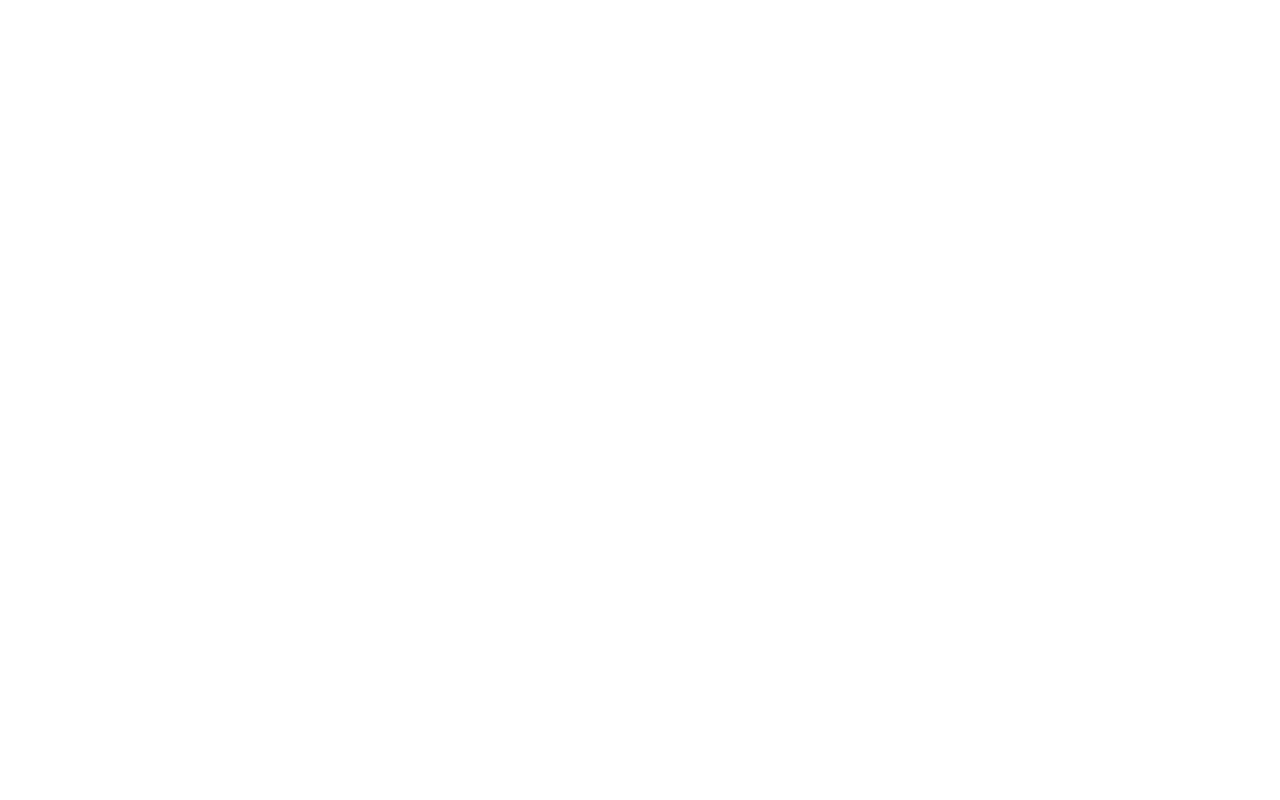
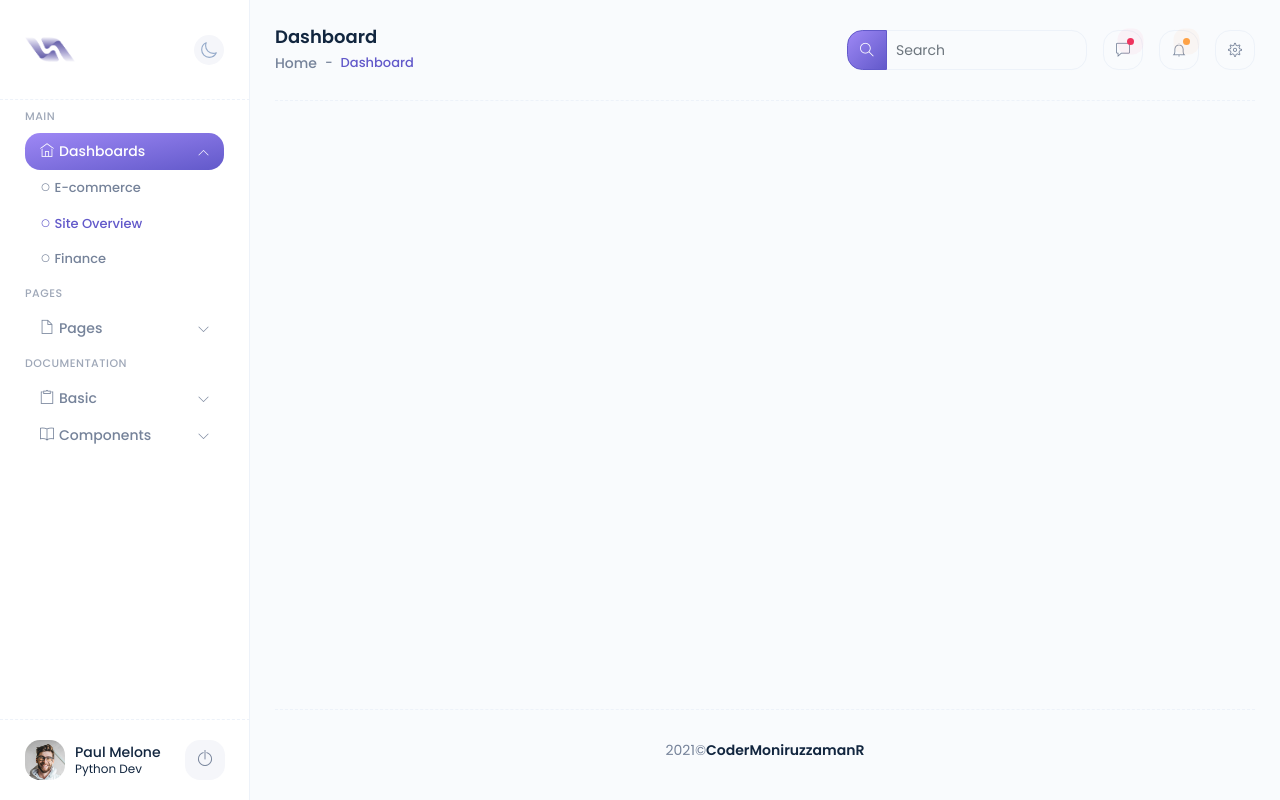
Before and after one commit to CoderMoniruzzzmanR/admin-html, a plain HTML site: page overview.html in a window 1280 px wide. Drawn offline with Linux system fonts and the light colour scheme.

Commit message:
site overview start

```diff
--- a/assets/sass/_core.scss
+++ b/assets/sass/_core.scss
@@ -55,19 +55,22 @@ p{
 ::-webkit-scrollbar {
     width: 6px;
     height: 4px;
+    border-radius: 6px;
 }
 ::-webkit-scrollbar-track{
-    background: var(--scroll-bg);
+    border-radius: 6px;
 }
 ::-webkit-scrollbar-thumb{
-    background-color: var(--scroll-thumb-bg) ;
+    background-color: var( --scroll-thumb-bg-primary) ;
     border-radius: 6px;
 }
 body::-webkit-scrollbar{
-    width: 8px;
+    width: 10px;
+    border-radius: 6px;
 }
 body::-webkit-scrollbar-track{
     background: var(--scroll-bg);
+    border-radius: 6px;
 }
 body::-webkit-scrollbar-thumb{
     background-color: var(--scroll-thumb-bg) ;
@@ -244,6 +247,14 @@ body::-webkit-scrollbar-thumb{
 
 }
 //margin and padding
+@media only screen and (max-width: 1400px) {
+    .col-xl-mt{
+        margin-top: 25px;
+    }
+}
+.mt-25{
+    margin-top: 25px;
+}
 
 .mt-30{
     margin-top: 30px;
--- a/assets/sass/_header.scss
+++ b/assets/sass/_header.scss
@@ -53,7 +53,7 @@
         align-items: center;
         width: 100%;
         .container-fluid{
-            padding: 0px 30px;
+            padding: 0px 25px;
             flex-direction: row;
             display: flex;
             justify-content: space-between;
--- a/assets/sass/_root.scss
+++ b/assets/sass/_root.scss
@@ -6,6 +6,7 @@
 
     --scroll-bg:#eaefff;
     --scroll-thumb-bg:#9e88f5;
+    --scroll-thumb-bg-primary:rgba(98, 89, 202, 0.185);
 
     --base-color-primary:#76839a;
     --base-color-secondary: #6259ca;
@@ -36,7 +37,7 @@
     --bs-gray-300 :#b1c2d9;
 
     --bs-gray-500: #76839a;
-    --margin-top-footer: 0px 30px;
+    --margin-top-footer: 0px 25px;
     --tabnav-active-bg: #eaefff;
     --ellipsis-hover-bg: #9e88f5;
 }
@@ -45,6 +46,7 @@
 .dark-theme{
     --scroll-bg:#212130;
     --scroll-thumb-bg:#9e88f5;
+    --scroll-thumb-bg-primary:#17171E;
 
     --body-bg: #17171E;
     --base-color: #fff;
--- a/assets/sass/_sidebar.scss
+++ b/assets/sass/_sidebar.scss
@@ -63,7 +63,7 @@
                 font-size: 14px;
                 padding: 0px;
                 color: var(--base-color-primary);
-                padding: 0.5rem 1rem;
+                padding: 8px 15px;
                 cursor: pointer;
                 &:hover{
                     color: var(--base-color-secondary);
@@ -81,7 +81,6 @@
             }
             .icon{
                 margin-right: 5px;
-
             }
             .icon-chevron{
                 margin-top: 6px;
@@ -103,11 +102,14 @@
                 align-items: center;
                 .sub-menu-link{
                     display: block;
-                    padding: 0.5rem 1.75rem;
+                    padding: 8px 15px;
                     font-size: 13px;
                     font-weight: 500;
                     color: var(--base-color-primary);
                     cursor: pointer;
+                    .icon{
+                        margin-right: 0px;
+                    }
                 }
                 &:hover{
                     color: var(--base-color-secondary);
--- a/assets/sass/_theme.scss
+++ b/assets/sass/_theme.scss
@@ -11,15 +11,15 @@
     transition: margin-left .3s ease;
     margin-left: 250px;
     .container-fluid{
-        padding: 0px 30px;
+        padding: 0px 25px;
     }
     .page-top-border,.page-footer-border{
         border-top: 1px dashed var(--base-border-color);
         margin: var(--margin-top-footer);
     }
     .wrapper-content{
-        margin-top: 30px;
-        margin-bottom: 30px;
+        margin-top: 25px;
+        margin-bottom: 25px;
         flex: 1 1 auto;
         min-height: calc(100vh - 242px) ;
         .heading{
--- a/overview.html
+++ b/overview.html
@@ -0,0 +1,375 @@
+<!DOCTYPE html>
+<html lang="en">
+<head>
+    <meta charset="UTF-8">
+    <meta http-equiv="X-UA-Compatible" content="IE=edge">
+    <meta name="viewport" content="width=device-width, initial-scale=1.0">
+    <meta content="CoderMoniruzzamanR" name="author">
+    <title>Sample Admin Pannel</title>
+    <!--Boostrap link-->
+    <link href="assets/css/plugin/bootstrap/bootstrap.min.css" rel="stylesheet">
+
+    <!--Themify-icon link-->
+    <link href="assets/css/plugin/themify-icon/themify-icons.css" rel="stylesheet"/>
+    <link href="https://cdnjs.cloudflare.com/ajax/libs/font-awesome/6.0.0-beta3/css/all.min.css" rel="stylesheet"/>
+    <!--Slick link-->
+    <link href="assets/css/plugin/slick/slick.css" rel="stylesheet"/>
+    <!--Animated link-->
+    <link href="assets/css/plugin/animate.css/animated.css" rel="stylesheet"/>
+    <!--style link-->
+    <link href="assets/min-css/index.min.css" rel="stylesheet"/>
+
+</head>
+<body class="light-theme">
+    <div id="app" class="main-page">
+        <!--begin::Body-layer-->
+        <div id="body-layer" class="overlay-body-out"></div>
+        <!--end::Body-layer-->
+        <!--begin::Nav-->
+        <nav class="navbar-vertical fixed-start navbar navbar-expand-md navbar-light" id="sidebar">
+            <!--begin::Container-fluid-->
+            <div class="container-fluid">
+                <!--begin::Sidebar-menu-->
+                <div class="sidebar-menu">
+                    <!--begin::Navbar-nav-->
+                    <div class="navbar-nav">
+                        <!--begin::Menu-heading-->
+                        <div class="menu-heading">
+                            <h3>main</h3>
+                        </div>
+                        <!--end::Menu-heading-->
+                        <!--begin::Menu-item-->
+                        <div class="menu-item is-expanded">
+                            <!--begin::Nav-link-->
+                            <a href="index.html" class="nav-link active">
+                               <i class="ti-home icon"></i>Dashboards<i class="ti-angle-down icon-chevron"></i>
+                            </a>
+                            <!--end::Nav-link-->
+                            <!--begin::Sub-menu-->
+                            <ul class="sub-menu">
+                                <!--begin::Sub-menu-item-->
+                                <li>
+                                    <a href="index.html" class="sub-menu-item">
+                                        <div class="sub-menu-link">
+                                            <i class="ti-control-record icon"></i>
+                                            <span>E-commerce</span>
+                                        </div>
+                                    </a>
+                                </li>
+                                <!--end::Sub-menu-item-->
+                                <!--begin::Sub-menu-item-->
+                                <li class="active">
+                                    <a href="overview.html" class="sub-menu-item">
+                                        <div class="sub-menu-link">
+                                            <i class="ti-control-record icon"></i>
+                                            <span>Site Overview</span>
+                                        </div>
+                                    </a>
+                                </li>
+                                <!--end::Sub-menu-item-->
+                                <!--begin::Sub-menu-item-->
+                                <li>
+                                    <a href="#" class="sub-menu-item">
+                                        <div  class="sub-menu-link">
+                                            <i class="ti-control-record icon"></i>
+                                            <span>Finance</span>
+                                        </div>
+                                    </a>
+                                </li>
+                                <!--end::Sub-menu-item-->
+                            </ul>
+                            <!--end::Sub-menu-->
+                        </div>
+                        <!--end::Menu-item-->
+                        <!--begin::Menu-heading-->
+                        <div class="menu-heading">
+                            <h3>Pages</h3>
+                        </div>
+                        <!--end::Menu-heading-->
+                        <!--begin::Menu-item-->
+                        <div class="menu-item">
+                            <!--begin::Nav-link-->
+                            <a href="#" class="nav-link">
+                                <i class="ti-file icon"></i>pages<i class="ti-angle-down icon-chevron"></i>
+                            </a>
+                            <!--end::Nav-link-->
+                            <!--begin::Sub-menu-->
+                            <ul class="sub-menu">
+                                <!--begin::Sub-menu-item-->
+                                <li class="active">
+                                    <a href="#" class="sub-menu-item">
+                                        <div class="sub-menu-link">
+                                            <i class="ti-control-record icon"></i>
+                                            <span>Profile</span>
+                                        </div>
+                                    </a>
+                                </li>
+                                <!--end::Sub-menu-item-->
+                                <!--begin::Sub-menu-item-->
+                                <li>
+                                    <a href="#" class="sub-menu-item">
+                                        <div class="sub-menu-link">
+                                            <i class="ti-control-record icon"></i>
+                                            <span>Profile</span>
+                                        </div>
+                                    </a>
+                                </li>
+                                <!--end::Sub-menu-item-->
+                                <!--begin::Sub-menu-item-->
+                                <li>
+                                    <a href="#" class="sub-menu-item">
+                                        <div class="sub-menu-link">
+                                            <i class="ti-control-record icon"></i>
+                                            <span>Profile</span>
+                                        </div>
+                                    </a>
+                                </li>
+                                <!--end::Sub-menu-item-->
+                            </ul>
+                            <!--end::Sub-menu-->
+                        </div>
+                        <!--end::Menu-item-->
+                        <!--begin::Menu-heading-->
+                        <div class="menu-heading">
+                            <h3>Documentation</h3>
+                        </div>
+                        <!--end::Menu-heading-->
+                        <!--begin::Menu-item-->
+                        <div class="menu-item">
+                            <a href="#" class="nav-link">
+                                <i class="ti-clipboard icon"></i>basic<i class="ti-angle-down icon-chevron"></i>
+                            </a>
+                            <!--begin::Sub-menu-->
+                            <ul class="sub-menu">
+                                <!--begin::Sub-menu-item-->
+                                <li>
+                                    <a href="#" class="sub-menu-item">
+                                        <div class="sub-menu-link">
+                                            <i class="ti-control-record icon"></i>
+                                            <span>Profile</span>
+                                        </div>
+                                    </a>
+                                </li>
+                                <!--end::Sub-menu-item-->
+                                <!--begin::Sub-menu-item-->
+                                <li>
+                                    <a href="#" class="sub-menu-item">
+                                        <div class="sub-menu-link">
+                                            <i class="ti-control-record icon"></i>
+                                            <span>Profile</span>
+                                        </div>
+                                    </a>
+                                </li>
+                                <!--end::Sub-menu-item-->
+                                <!--begin::Sub-menu-item-->
+                                <li>
+                                    <a href="#" class="sub-menu-item">
+                                        <div class="sub-menu-link">
+                                            <i class="ti-control-record icon"></i>
+                                            <span>Profile</span>
+                                        </div>
+                                    </a>
+                                </li>
+                                <!--end::Sub-menu-item-->
+                            </ul>
+                            <!--end::Sub-menu-->
+                        </div>
+                        <!--end::Menu-item-->
+                        <!--begin::Menu-item-->
+                        <div class="menu-item">
+                            <a href="#" class="nav-link">
+                                <i class="ti-book icon"></i>Components<i class="ti-angle-down icon-chevron"></i>
+                            </a>
+                            <!--begin::Sub-menu-->
+                            <ul class="sub-menu">
+                                <!--begin::Sub-menu-item-->
+                                <li>
+                                    <a href="tables.html" class="sub-menu-item">
+                                        <div class="sub-menu-link">
+                                            <i class="ti-control-record icon"></i>
+                                            <span>Tables</span>
+                                        </div>
+                                    </a>
+                                </li>
+                                <!--end::Sub-menu-item-->
+                            </ul>
+                            <!--end::Sub-menu-->
+                        </div>
+                        <!--end::Menu-item-->
+                    </div>
+                    <!--end::Navbar-nav-->
+                </div>
+               <!--end::Sidebar-menu-->
+               <!--begin::Sidebar-navbar-user-->
+               <div class="sidebar-navbar-user">
+                <!--begin::user-->
+                <div class="user">
+                    <img src="./assets/img/user.jpg" alt="user.jpg">
+                    <div class="user-info">
+                        <h3>Paul Melone</h3>
+                        <span>Python Dev</span>
+                    </div>
+                </div>
+                <!--end::-user-->
+                <!--begin::Sing-out-->
+                <a href="#" class="sing-out" data-toggle="tooltip" data-placement="top" title="Sign out">
+                    <i class="ti-power-off"></i>
+                </a>
+                <!--en::Sing-out-->
+            </div>
+            <!--end::Sidebar-navbar-user-->
+            </div>
+            <!--end::Container-fluid-->
+        </nav>
+        <!--end::Nav-->
+
+        <!--begin::wrapper-->
+        <div class="wrapper">
+            <!--begin::Header-->
+            <div class="header">
+                <div class="header-brand">
+                    <!--begin::Mobile-icon-->
+                    <div class="mobile-icon">
+                        <a href="javascript:void(0)" class="icon" id="mobile-toggle">
+                            <span class="ti-menu"></span>
+                        </a>
+                    </div>
+                    <!--end::Mobile-icon-->
+                    <!--begin::Logo-->
+                    <a href="index.html">
+                        <img alt="Logo" src="./assets/img/logo.png" class="logo">
+                    </a>
+                    <!--end::Logo-->
+                    <!--begin::dark-icon-->
+                    <div data-bs-toggle="tooltip" title="Dark Theme" class="dark-button">
+                        <img id="dark-icon" alt="moon dark icon image" src="./assets/img/moon-outline.svg" class="moon_dark">
+                    </div>
+                    <!--end::dark-icon-->
+                </div>
+                <!--begin::Toolbar-->
+                <div class="toolbar">
+                    <div class="container-fluid">
+                        <!--begin::Page-Title-->
+                        <div class="page-title">
+                            <!--begin::Title-->
+                            <h1>Dashboard</h1>
+                            <!--end::Title-->
+                            <!--begin::Breadcrumb-->
+                            <ul class="breadcrumb breadcrumb-separatorless">
+                                <!--begin::Item-->
+                                <li class="breadcrumb-item">
+                                    <a href="index.html">Home</a>
+                                </li>
+                                <!--end::Item-->
+                                <!--begin::Item-->
+                                <li class="breadcrumb-item breadcrumb-active">Dashboard</li>
+                                <!--end::Item-->
+                            </ul>
+                            <!--end::Breadcrumb-->
+                        </div>
+                        <!--end::Page-Title-->
+
+                        <!--begin::Toobar-items-->
+                        <div class="toolbar-items">
+                            <!--begin::Header-search-->
+                            <div class="header-search search">
+                                <form action="#">
+                                    <!--begin::Input-->
+                                    <input type="text" class="form-control" name="search" value="" placeholder="Search"/>
+                                    <!--end::Input-->
+                                    <button type="submit" class="icon">
+                                        <i class="ti-search"></i>
+                                    </button>
+                                </form>
+                            </div>
+                            <!--end::Header-search-->
+                            <!--begin::Header-action-->
+                            <div class="header-action">
+                                <!--begin::Message-action-->
+                                <div class="message-action action-items">
+                                    <!--begin::Action-icon-->
+                                    <a href="#" class="action-icon">
+                                        <i class="ti-comment"></i>
+                                        <span class="badges"></span>
+                                    </a>
+                                    <!--end::Action-icon-->
+                                </div>
+                                <!--end::Message-action-->
+                                <!--begin::Notification-action-->
+                                <div class="notification-action action-items">
+                                    <!--begin::Action-icon-->
+                                    <a href="#" class="action-icon">
+                                        <i class="ti-bell"></i>
+                                        <span class="badges bagde-orange"></span>
+                                    </a>
+                                    <!--end::Action-icon-->
+                                </div>
+                                <!--end::Notification-action-->
+                                <!--begin::Setting-action-->
+                                <div class="setting-action action-items">
+                                    <!--begin::Action-icon-->
+                                    <a href="#" class="action-icon">
+                                        <i class="ti-settings"></i>
+                                    </a>
+                                    <!--end::Action-icon-->
+                                </div>
+                                <!--end::Setting-action-->
+                            </div>
+                            <!--end::Header-action-->
+                        </div>
+                        <!--end::Toobar-items-->
+                    </div>
+                </div>
+                <!--end::Toolbar-->
+            </div>
+            <!--end::Header-->
+            <!--begin::Page-top-border-->
+            <div class="page-top-border"></div>
+            <!--end::Page-top-border-->
+            <!--begin::Wrapper-content-->
+            <div class="wrapper-content">
+                <!--begin::Container-fluid-->
+                <div class="container-fluid">
+
+                </div>
+                <!--end::Container-fluid-->
+            </div>
+            <!--end::Wrapper-content-->
+            <!--begin::Footer-->
+            <div class="footer">
+                <!--begin::Page-top-border-->
+                <div class="page-footer-border"></div>
+                <!--end::Page-top-border-->
+                <div class="container-fluid ">
+                    <div class="footer-body">
+                        <span>2021©</span>
+                        <a class="link" href="https://github.com/CoderMoniruzzzmanR" target="_blank">CoderMoniruzzamanR</a>
+                    </div>
+                </div>
+            </div>
+            <!--end::Footer-->
+        </div>
+        <!--end::Wrapper-->
+    </div>
+
+    <!--jQuery scripts-->
+    <script src="assets/js/plugin/jQuery/jquery-3.6.0.min.js"></script>
+    <!--Boostrap scripts-->
+    <script src="assets/js/plugin/bootstrap/bootstrap.bundle.min.js"></script>
+    <!--Boostrap scripts-->
+    <script src="assets/js/plugin/moment/moment.js"></script>
+    <script src="https://cdnjs.cloudflare.com/ajax/libs/font-awesome/6.0.0-beta3/js/fontawesome.min.js"></script>
+    <!--Apexchart scripts-->
+    <script src="assets/js/plugin/apexchart/apexcharts.js"></script>
+    <!--Chart js-->
+    <script src="assets/js/plugin/chart.js/chart.min.js"></script>
+    <!--Slick js-->
+    <script src="assets/js/plugin/slick/slick.js"></script>
+    <!--custom code javascript code-->
+    <script src="assets/js/index.js"></script>
+    <!--custom code javascript code-->
+    <script src="assets/js/custom.js"></script>
+    <!--custom code for chart-->
+    <script src="assets/js/custom_chart.js"></script>
+</body>
+</html>
```
Also changed, not shown: assets/sass/components/_chart.scss (+9 -8 lines), index.html (+72 -28 lines), assets/min-css/index.min.css.
